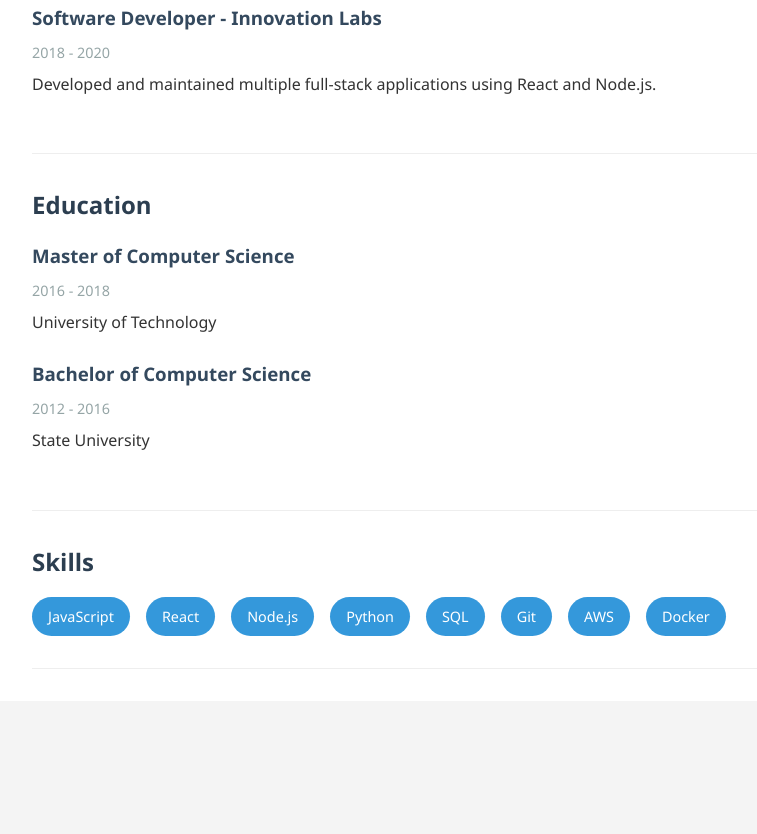
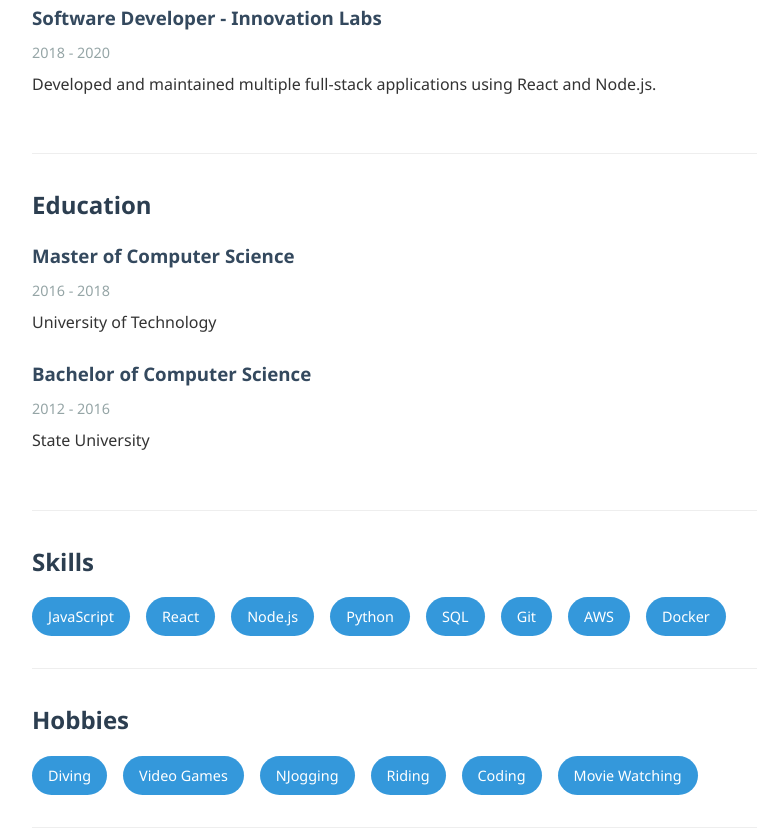
Before and after one commit to ali-mansha1351/githubPagesOverview, a plain HTML site: page index.html in a window 1280 px wide. Shown: the part 708-1542 px from the top of the page, without its empty margins (190-947 px from the left). Before the commit the page ends 1409 px from the top, so only its background shows below. Drawn offline with Linux system fonts and the light colour scheme.

Commit message:
hobbies section added

```diff
--- a/index.html
+++ b/index.html
@@ -63,6 +63,18 @@
                     <span class="skill-tag">Docker</span>
                 </div>
             </section>
+
+            <section>
+                <h2>Hobbies</h2>
+                <div class="skills">
+                    <span class="skill-tag">Diving</span>
+                    <span class="skill-tag">Video Games</span>
+                    <span class="skill-tag">NJogging</span>
+                    <span class="skill-tag">Riding</span>
+                    <span class="skill-tag">Coding</span>
+                    <span class="skill-tag">Movie Watching</span>
+                </div>
+            </section>
         </div>
     </body>
 </html>
```
